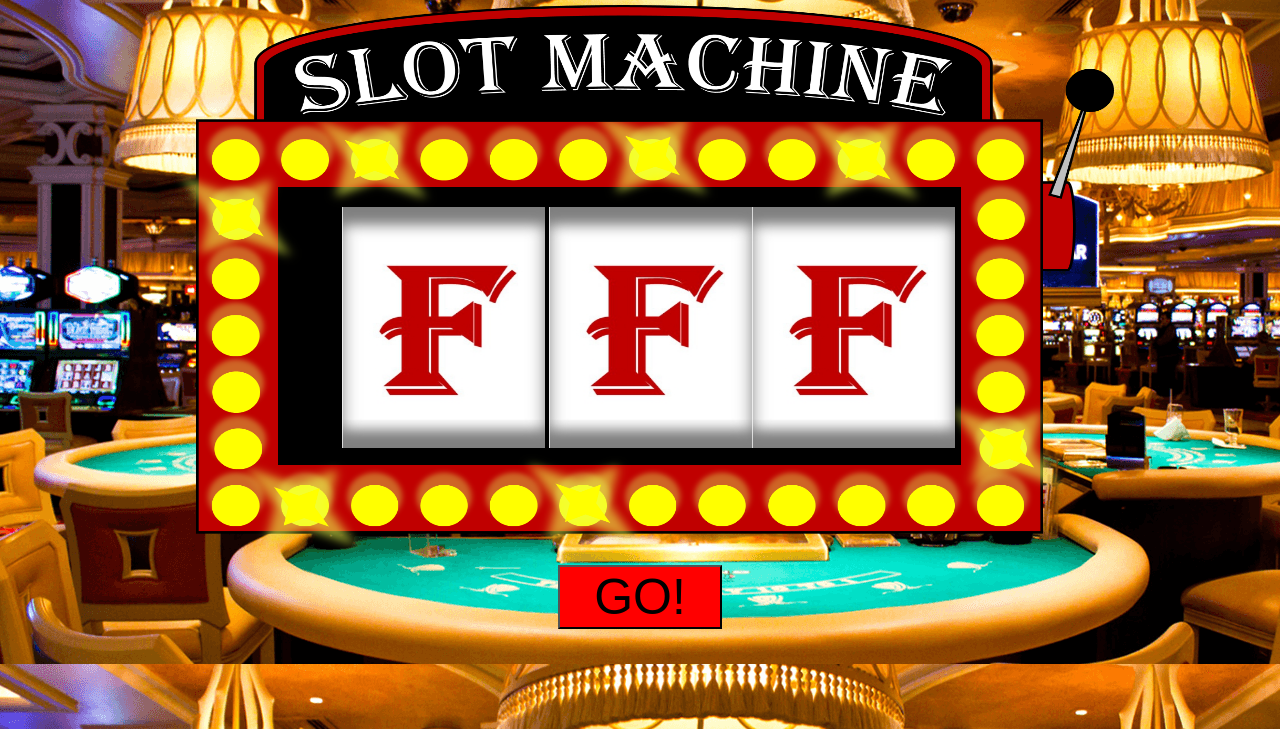
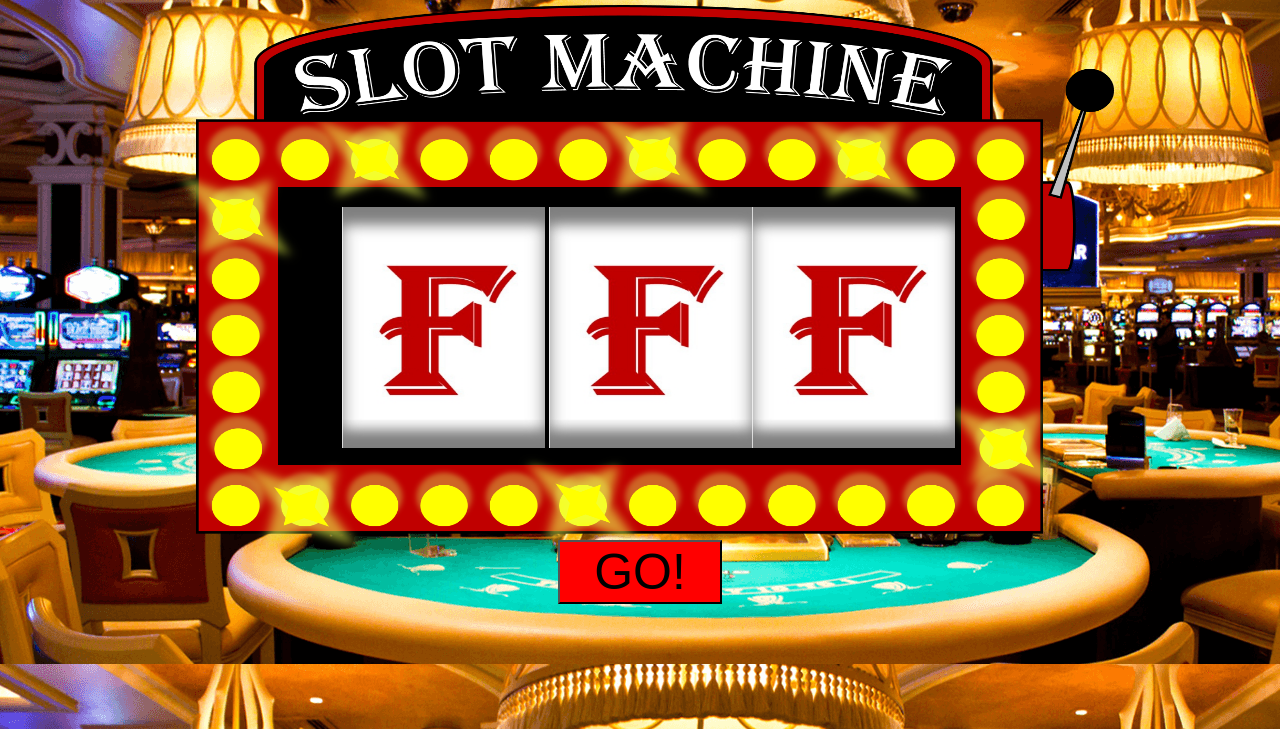
Before and after one commit to Ic3Sandy/Project-OS, a Flask app: page / in a window 1280 px wide. Shown: the part 71-800 px from the top of the page. Run offline with Flask 2, Linux system fonts and the light colour scheme.

Commit message:
Fix css buttom GO!

```diff
--- a/static/css/style.css
+++ b/static/css/style.css
@@ -10,6 +10,7 @@ body{
     background-repeat:no-repeat;
     background-position: center;
     background-size:75% 98%;
+    margin-bottom: -25px;
 }
 
 div.box img{
```
